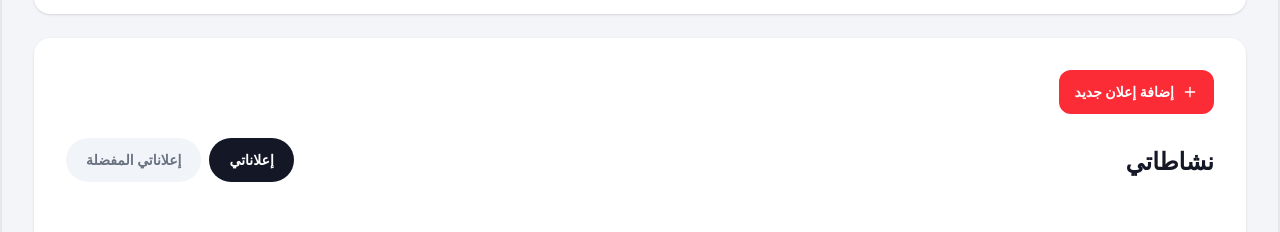
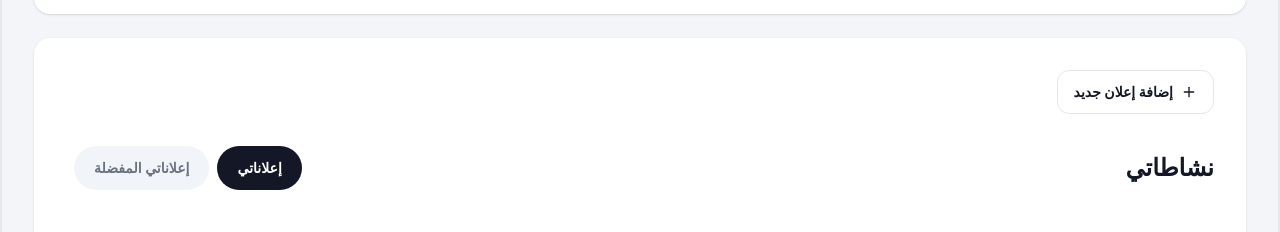
Before and after one commit to AhmadMalabeh/Trader-Frontend, a React (Vite) app: page /profile in a window 1280 px wide. Shown: the part 308-540 px from the top of the page. Built offline with nearby package versions, Linux system fonts and the light colour scheme; grey boxes are pictures that could not be loaded.

Commit message:
fix: update styling for "Add New Ad" link in ProfileDetails component

```diff
--- a/src/components/PofileDetails.jsx
+++ b/src/components/PofileDetails.jsx
@@ -106,7 +106,7 @@ export default function ProfileDetails({
           <div>
             <Link
               to="/add-new-ad"
-              className="inline-flex min-h-11 items-center justify-center gap-2 rounded-xl bg-red-500 px-4 py-2.5 text-sm font-semibold text-white transition-colors hover:bg-red-600 focus:outline-none focus:ring-2 focus:ring-red-500 focus:ring-offset-2"
+              className="inline-flex min-h-11 items-center justify-center gap-2 rounded-xl border border-gray-200 px-4 py-2.5 text-sm font-semibold text-[#141826] transition-colors hover:bg-slate-100 focus:outline-none focus:ring-2 focus:ring-red-500 focus:ring-offset-2"
             >
               <Plus size={16} aria-hidden="true" />
               إضافة إعلان جديد
@@ -121,7 +121,7 @@ export default function ProfileDetails({
               نشاطاتي
             </h2>
 
-            <div className="flex w-full gap-2 overflow-x-auto pb-1 sm:w-auto">
+            <div className="flex w-full gap-2 overflow-x-auto p-2 sm:w-auto ">
               {[
                 { value: "my-ads", label: "إعلاناتي" },
                 { value: "favorites", label: "إعلاناتي المفضلة" },
@@ -170,7 +170,7 @@ export default function ProfileDetails({
               </p>
               <Link
                 to="/add-new-ad"
-                className="mt-5 inline-flex min-h-11 items-center justify-center gap-2 rounded-xl bg-red-500 px-5 py-2.5 text-sm font-semibold text-white transition-colors hover:bg-red-600 focus:outline-none focus:ring-2 focus:ring-red-500 focus:ring-offset-2"
+                className="inline-flex min-h-11 items-center justify-center gap-2 rounded-xl border border-gray-200 px-4 py-2.5 text-sm font-semibold text-[#141826] transition-colors hover:bg-slate-100 focus:outline-none focus:ring-2 focus:ring-red-500 focus:ring-offset-2"
               >
                 <Plus size={18} aria-hidden="true" />
                 أضف إعلاناً
```
